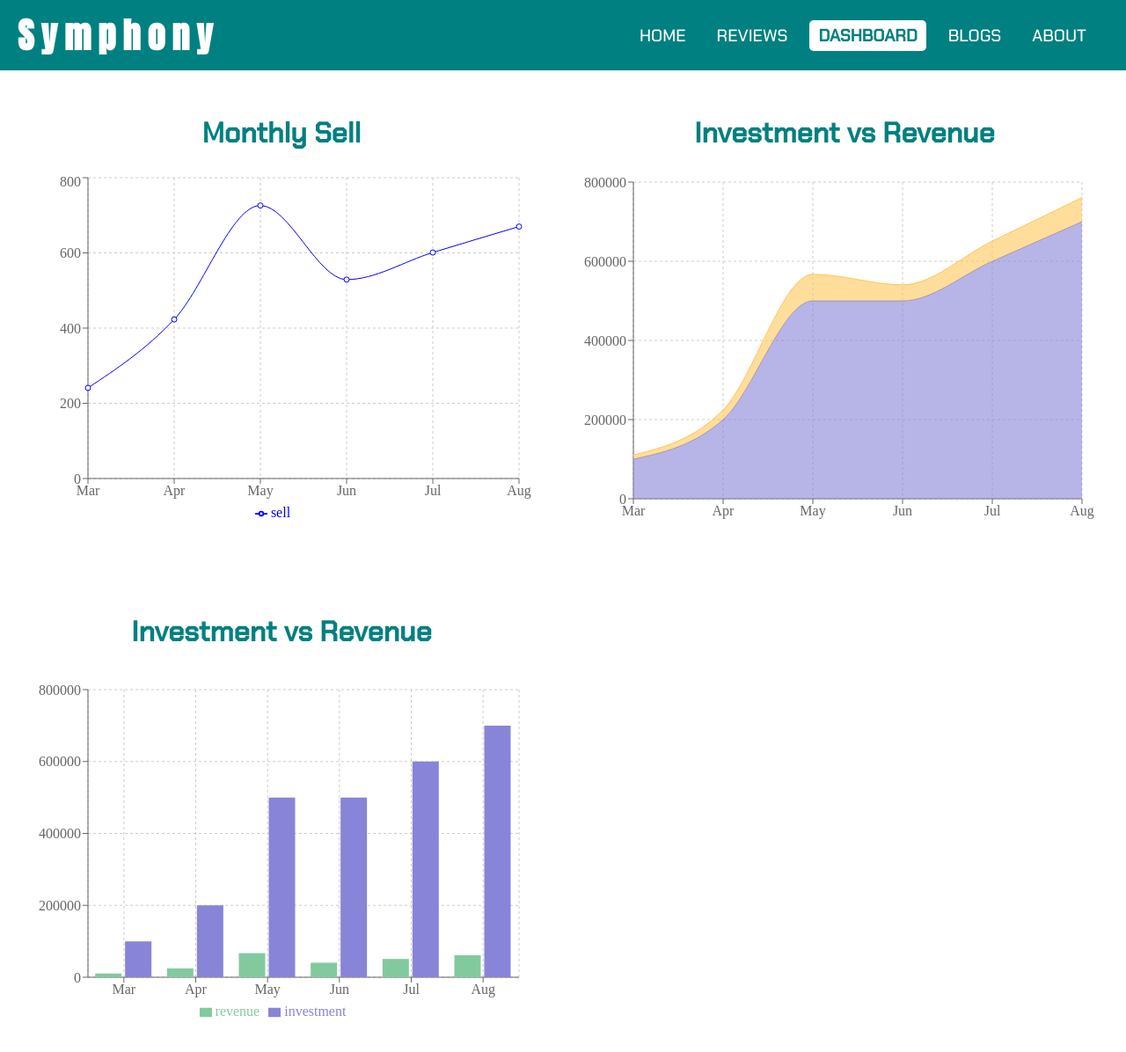
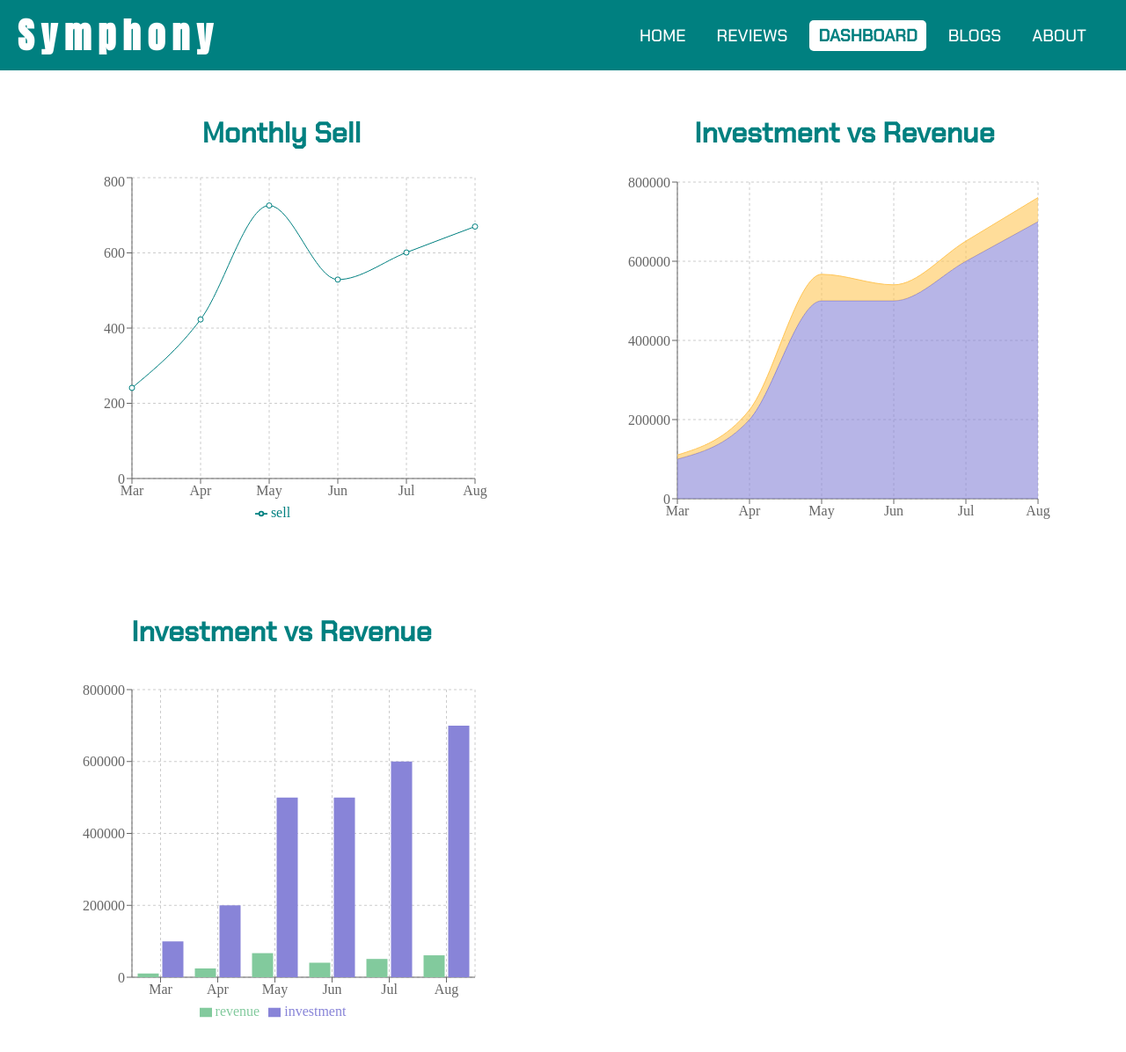
Before and after one commit to RKZeebon/Assignment-8-product-analysis, a React (Create React App) app: page /dashboard in a window 1280 px wide. Shown: the top 1196 px of the page at 88% size. Built offline with nearby package versions, Linux system fonts and the light colour scheme; a web font is replaced by a local one.

Commit message:
some edited

```diff
--- a/src/Components/Chart/Chart.css
+++ b/src/Components/Chart/Chart.css
@@ -22,7 +22,7 @@
 }
 
 
-@media only screen and (max-width: 860px) {
+@media only screen and (max-width: 900px) {
     .chart-contaainer {
         display: block;
 
--- a/src/Components/Chart/Chart.js
+++ b/src/Components/Chart/Chart.js
@@ -10,7 +10,7 @@ const Chart = () => {
             <div className='charts'>
                 <h1 className='chart-title'>Monthly Sell</h1>
                 <LineChart className='chart-data'
-                    width={600}
+                    width={500}
                     height={400}
                     data={data}
                     margin={{
@@ -26,7 +26,7 @@ const Chart = () => {
                     <Tooltip />
                     <Legend />
 
-                    <Line type="monotone" dataKey="sell" stroke="blue" />
+                    <Line type="monotone" dataKey="sell" stroke="teal" />
 
                 </LineChart>
             </div>
@@ -35,7 +35,7 @@ const Chart = () => {
             <div className='charts'>
                 <h1 className='chart-title'>Investment vs Revenue</h1>
                 <AreaChart className='chart-data'
-                    width={600}
+                    width={500}
                     height={400}
                     data={data}
                     margin={{
@@ -57,7 +57,7 @@ const Chart = () => {
             <div className='charts'>
                 <h1 className='chart-title'>Investment vs Revenue</h1>
                 <BarChart className='chart-data'
-                    width={600}
+                    width={500}
                     height={400}
                     data={data}
                     margin={{
--- a/src/Components/Review/Review.css
+++ b/src/Components/Review/Review.css
@@ -8,8 +8,8 @@
 }
 
 .all-review img {
-    width: 250px;
-    height: 300px;
+    width: 200px;
+    height: 200px;
     border-radius: 50%;
 }
 
```
